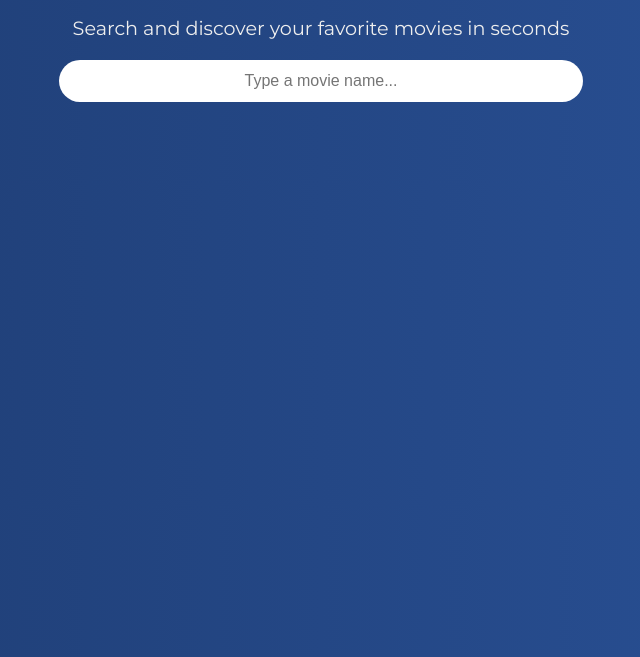
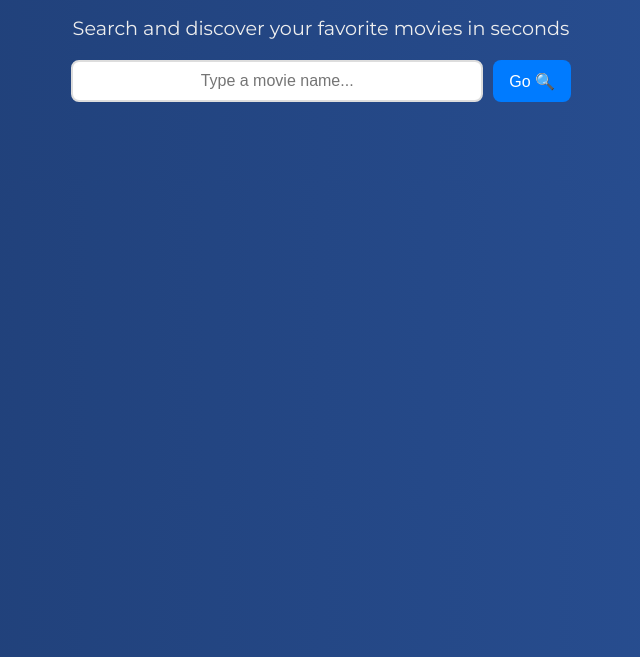
Before and after one commit to Lon3Wolf007/movie-recommender, a plain HTML site: page index.html in a window 1280 px wide. Shown: the part 143-800 px from the top of the page, without its empty margins (319-959 px from the left). Drawn offline with Linux system fonts and the light colour scheme.

Commit message:
Added Go button to search bar

```diff
--- a/index.html
+++ b/index.html
@@ -18,12 +18,16 @@
         <p class="tagline">
           Search and discover your favorite movies in seconds
         </p>
-        <input
-          type="text"
-          id="searchInput"
-          placeholder="Type a movie name..."
-        />
+        <div class="search-container">
+          <input
+            type="text"
+            id="searchInput"
+            placeholder="Type a movie name..."
+          />
+          <button id="searchBtn">Go 🔍</button>
+        </div>
       </header>
+
       <main>
         <section id="results"></section>
       </main>
--- a/style.css
+++ b/style.css
@@ -73,3 +73,32 @@ input[type="text"] {
 .movie-card .year {
     color: #ccc;
 }
+.search-container {
+    display: flex;
+    max-width: 500px;
+    margin: 0 auto;
+    gap: 10px;
+}
+
+.search-container input {
+    flex: 1;
+    padding: 10px;
+    font-size: 16px;
+    border: 2px solid #ddd;
+    border-radius: 8px;
+}
+
+.search-container button {
+    padding: 10px 16px;
+    font-size: 16px;
+    background-color: #007bff;
+    color: white;
+    border: none;
+    border-radius: 8px;
+    cursor: pointer;
+    transition: background-color 0.3s ease;
+}
+
+.search-container button:hover {
+    background-color: #0056b3;
+}
```
